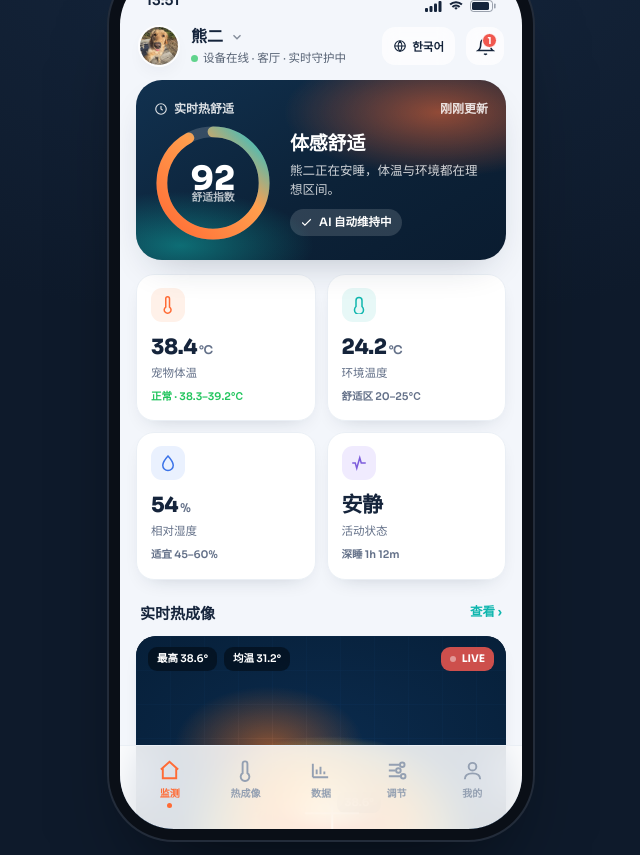
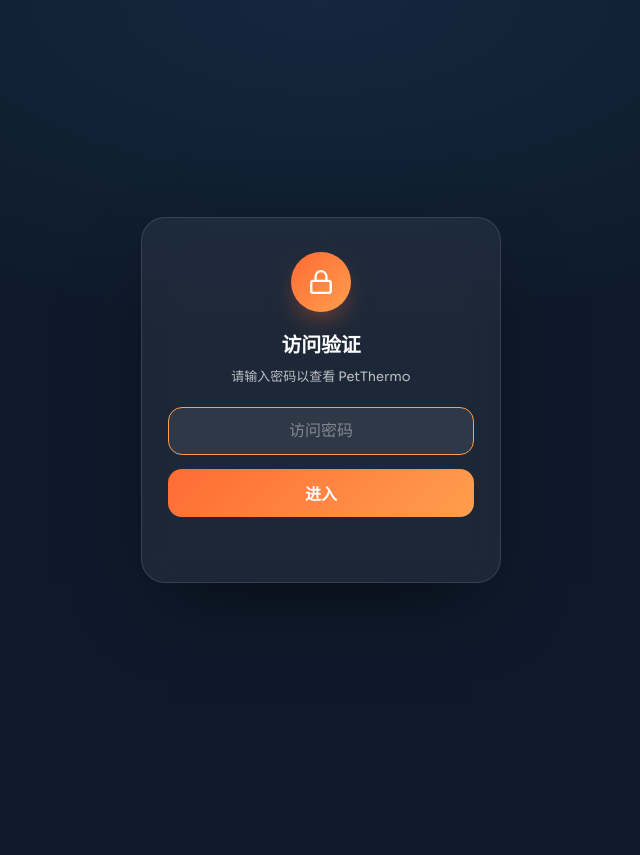
Before and after one commit to jmiochvjk-hub/petthermo, a plain HTML site: page app.html in a window 1280 px wide. Shown: the whole page, without its empty margins (319-959 px from the left). After the commit the page ends 800 px from the top, so only its background shows below. Drawn offline with Linux system fonts and the light colour scheme.

Commit message:
两页加访问密码门（纯静态软门禁，中韩双语）
新增共享 gate.js：进站弹密码框，输对才显示内容；密码记到
localStorage（与语言同机制），两页共用、跨页跳转不重复输。
同步加锁防内容闪现；文案随语言中/韩切换。SW bump v7 收录 gate.js。

Co-Authored-By: Claude Opus 4.7 <noreply@anthropic.com>

```diff
--- a/app.html
+++ b/app.html
@@ -6,6 +6,7 @@
 <title>PetThermo · 热舒适监测</title>
 <meta name="theme-color" content="#0E1A2B" />
 <script src="i18n.js"></script>
+<script src="gate.js"></script>
 <link rel="icon" type="image/png" href="icon-192.png" />
 <link rel="apple-touch-icon" href="icon-192.png" />
 <meta name="apple-mobile-web-app-capable" content="yes" />
--- /dev/null
+++ b/gate.js
@@ -0,0 +1,112 @@
+/* PetThermo 访问密码门（纯静态「软门禁」）
+   —— 两页共用同一密码；输对后记到 localStorage，跨页跳转不再重复输。
+   —— 注意：纯前端校验，懂技术的人查看源码可绕过，仅用于展示场景挡住随便点进来的人。
+   —— 要改密码：改下面这一行 PASS 即可（改后已解锁的人需重新输入）。 */
+(function () {
+  var PASS  = 'petthermo';            // ← 访问密码（要改就改这里）
+  var KEY   = 'petthermo-auth';       // localStorage 键
+  var TOKEN = 'v1:' + PASS;           // 解锁标记（绑定密码：改密码后旧标记自动失效）
+
+  function unlocked() {
+    try { return localStorage.getItem(KEY) === TOKEN; } catch (e) { return false; }
+  }
+  if (unlocked()) return;             // 已解锁：什么都不做，正常显示页面
+
+  /* 1) 同步加锁：给 <html> 加类 + 注入样式，先把内容藏住，避免闪现 */
+  document.documentElement.classList.add('pt-locked');
+  var style = document.createElement('style');
+  style.textContent =
+    'html.pt-locked,html.pt-locked body{background:#0E1A2B!important;overflow:hidden!important;height:100%}' +
+    'html.pt-locked body>*:not(#ptGate){display:none!important}' +
+    '#ptGate{position:fixed;inset:0;z-index:2147483647;display:flex;align-items:center;justify-content:center;padding:24px;' +
+      'background:radial-gradient(80% 60% at 50% 0%,#15263d,#0E1A2B 70%);' +
+      'font-family:"Sora",-apple-system,BlinkMacSystemFont,"PingFang SC","Microsoft YaHei",system-ui,sans-serif}' +
+    '#ptGate .pt-card{width:100%;max-width:360px;background:rgba(255,255,255,.06);border:1px solid rgba(255,255,255,.12);' +
+      'border-radius:24px;padding:34px 26px;backdrop-filter:blur(14px);-webkit-backdrop-filter:blur(14px);' +
+      'box-shadow:0 30px 80px -30px rgba(0,0,0,.7);text-align:center;color:#fff}' +
+    '#ptGate .pt-lock{width:60px;height:60px;border-radius:50%;margin:0 auto 18px;display:grid;place-items:center;' +
+      'background:linear-gradient(135deg,#FF6B35,#FF9E4D);box-shadow:0 12px 30px -10px rgba(255,107,53,.6)}' +
+    '#ptGate h2{font-size:20px;font-weight:700;margin:0 0 6px;letter-spacing:-.01em}' +
+    '#ptGate p{font-size:13px;line-height:1.5;opacity:.7;margin:0 0 20px}' +
+    '#ptGate input{width:100%;height:48px;border-radius:14px;border:1px solid rgba(255,255,255,.18);box-sizing:border-box;' +
+      'background:rgba(255,255,255,.08);color:#fff;font-size:16px;text-align:center;letter-spacing:.08em;outline:none;' +
+      'transition:border-color .2s;font-family:inherit}' +
+    '#ptGate input:focus{border-color:#FF9E4D}' +
+    '#ptGate input::placeholder{color:rgba(255,255,255,.4);letter-spacing:0}' +
+    '#ptGate button{width:100%;height:48px;margin-top:14px;border-radius:14px;border:none;cursor:pointer;' +
+      'background:linear-gradient(135deg,#FF6B35,#FF9E4D);color:#fff;font-size:16px;font-weight:700;font-family:inherit}' +
+    '#ptGate button:active{transform:translateY(1px)}' +
+    '#ptGate .pt-err{min-height:18px;margin-top:12px;font-size:12.5px;color:#FF9E8A;opacity:0;transition:opacity .2s}' +
+    '#ptGate .pt-err.show{opacity:1}' +
+    '@keyframes ptShake{10%,90%{transform:translateX(-2px)}20%,80%{transform:translateX(4px)}' +
+      '30%,50%,70%{transform:translateX(-7px)}40%,60%{transform:translateX(7px)}}' +
+    '#ptGate .pt-card.shake{animation:ptShake .5s}';
+  (document.head || document.documentElement).appendChild(style);
+
+  /* 2) 文案：跟随上次选择的语言（中/韩），自带文案不依赖 i18n 字典。
+        优先读 localStorage（持久真值）；PTI18N.lang 在 head 阶段可能还是默认值，不能先信它。 */
+  function lang() {
+    try {
+      var v = localStorage.getItem('petthermo-lang');
+      if (v) return v;
+      if (window.PTI18N && PTI18N.lang) return PTI18N.lang;
+    } catch (e) {}
+    return 'zh';
+  }
+  function texts() {
+    return lang() === 'ko'
+      ? { h: '액세스 인증', p: 'PetThermo를 보려면 비밀번호를 입력하세요', ph: '비밀번호', btn: '입장', err: '비밀번호가 올바르지 않습니다. 다시 시도해 주세요' }
+      : { h: '访问验证', p: '请输入密码以查看 PetThermo', ph: '访问密码', btn: '进入', err: '密码不正确，请重试' };
+  }
+
+  /* 3) DOM 就绪后挂载浮层（此时再取语言，localStorage 已是最新） */
+  function mount() {
+    if (document.getElementById('ptGate')) return;
+    var TXT = texts();
+    var g = document.createElement('div');
+    g.id = 'ptGate';
+    g.setAttribute('role', 'dialog');
+    g.setAttribute('aria-modal', 'true');
+    g.innerHTML =
+      '<div class="pt-card" id="ptCard">' +
+        '<div class="pt-lock"><svg width="26" height="26" viewBox="0 0 24 24" fill="none" stroke="#fff" stroke-width="2.2" stroke-linecap="round" stroke-linejoin="round"><rect x="3" y="11" width="18" height="11" rx="2"/><path d="M7 11V7a5 5 0 0 1 10 0v4"/></svg></div>' +
+        '<h2>' + TXT.h + '</h2>' +
+        '<p>' + TXT.p + '</p>' +
+        '<input id="ptInput" type="password" inputmode="text" autocomplete="off" autocapitalize="off" spellcheck="false" placeholder="' + TXT.ph + '" aria-label="' + TXT.ph + '"/>' +
+        '<button id="ptBtn" type="button">' + TXT.btn + '</button>' +
+        '<div class="pt-err" id="ptErr">' + TXT.err + '</div>' +
+      '</div>';
+    document.body.appendChild(g);
+
+    var input = g.querySelector('#ptInput'),
+        btn   = g.querySelector('#ptBtn'),
+        err   = g.querySelector('#ptErr'),
+        card  = g.querySelector('#ptCard');
+
+    function fail() {
+      err.classList.add('show');
+      card.classList.remove('shake');
+      void card.offsetWidth;          // 重启动画
+      card.classList.add('shake');
+      input.value = '';
+      input.focus();
+    }
+    function submit() {
+      if (input.value === PASS) {
+        try { localStorage.setItem(KEY, TOKEN); } catch (e) {}
+        document.documentElement.classList.remove('pt-locked');
+        g.remove();
+        style.remove();
+      } else {
+        fail();
+      }
+    }
+    btn.addEventListener('click', submit);
+    input.addEventListener('keydown', function (e) { if (e.key === 'Enter') submit(); });
+    input.addEventListener('input', function () { err.classList.remove('show'); });
+    setTimeout(function () { input.focus(); }, 60);
+  }
+
+  if (document.readyState === 'loading') document.addEventListener('DOMContentLoaded', mount);
+  else mount();
+})();
--- a/sw.js
+++ b/sw.js
@@ -1,9 +1,10 @@
-const CACHE = 'petthermo-v6';
+const CACHE = 'petthermo-v7';
 const ASSETS = [
   './',
   './index.html',
   './app.html',
   './i18n.js',
+  './gate.js',
   './manifest.json',
   './icon-192.png',
   './icon-512.png',
```
Also changed, not shown: index.html (+1 -0 lines).
